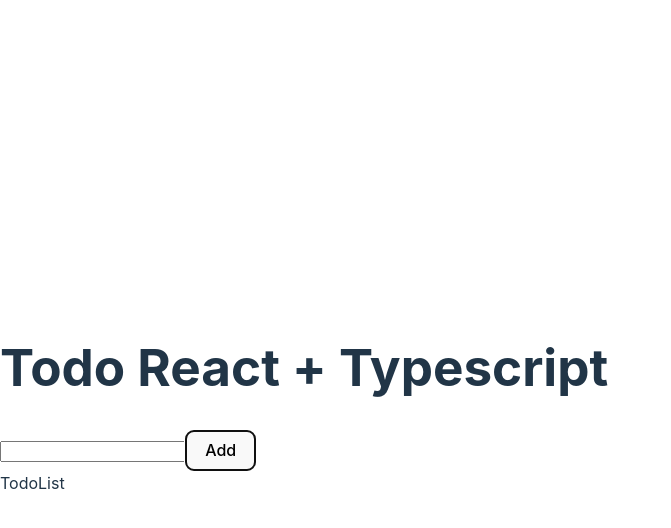
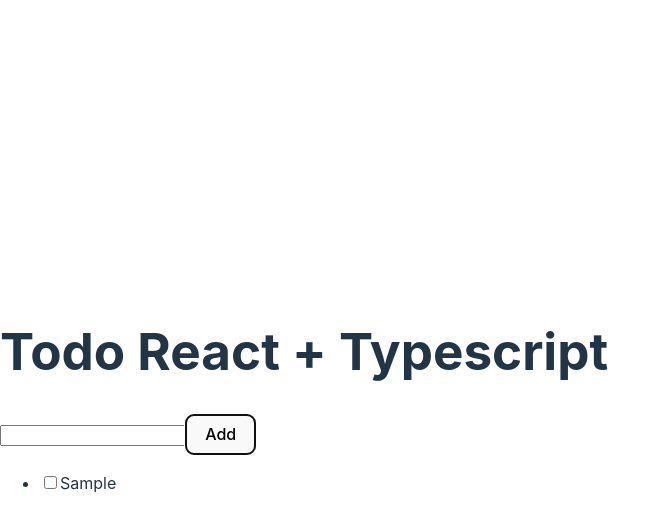
Before and after one commit to MuhammadAsif46/React-with-Typescript-TodoList-NewStyle, a React (Vite) app: page / in a window 1280 px wide. Both pictures are taken after typing "Sample" into the empty fields and a click on the button "Add". Shown: the top 528 px of the page, without its empty margins (0-671 px from the left). Built offline with nearby package versions, Linux system fonts and the light colour scheme.

Commit message:
added toogle and deleted functionalty

```diff
--- a/src/components/TodoList/TodoList.tsx
+++ b/src/components/TodoList/TodoList.tsx
@@ -1,8 +1,34 @@
+import { useTodos } from "../../context/TodoContextProvider";
 
 const TodoList = () => {
+  const { todos ,toogleTodoAsCompleted, todoDeleteHandler} = useTodos();
+
+  let filterData = todos;
   return (
-    <div>TodoList</div>
-  )
-}
+    <div>
+      <ul>
+        {filterData.map((todo) => {
+          return (
+             <li key={todo.id}>
+              <input
+                type="checkbox"
+                id={`todo-${todo.id}`}
+                checked={todo.completed}
+                onChange={()=>toogleTodoAsCompleted(todo.id)}
+              />
+              <label htmlFor={`todo-${todo.id}`}>{todo.task}</label>
 
-export default TodoList
+              {
+                todo.completed && (
+                    <button type="button" onClick={()=> todoDeleteHandler(todo.id)}>Delete</button>
+                )
+              }
+            </li>
+          );
+        })}
+      </ul>
+    </div>
+  );
+};
+
+export default TodoList;
--- a/src/context/TodoContextProvider.tsx
+++ b/src/context/TodoContextProvider.tsx
@@ -1,6 +1,6 @@
 import { ReactNode, useState,createContext, useContext } from 'react';
 
-export type Todo ={
+export type Todo = {
     id:string;
     task:string;
     completed:boolean;
@@ -9,7 +9,9 @@ export type Todo ={
 
 export type Todos = {
     todos:Todo[];
-    addTodoHandler:(task:string) => void;
+    addTodoHandler:(task:string) => void; //call signature:
+    toogleTodoAsCompleted:(id:string) => void;
+    todoDeleteHandler:(id:string) => void;
 }
 
 export type TodoProviderProps ={
@@ -39,8 +41,33 @@ export const TodoContextProvider = ({children}:TodoProviderProps) => {
             return newTodos
         })
     }
+
+// mark completed:
+
+const toogleTodoAsCompleted = (id:string) => {
+    setTodos((prev)=>{
+        let newTodos = prev.map((todo)=>{
+            if (todo.id === id) {
+                return {...todo, completed:!todo.completed}
+            }
+            return todo;
+        })
+        return newTodos;
+    })
+}
+
+// delete Todo:
+
+const todoDeleteHandler = (id:string) =>{
+    setTodos((prev)=>{
+        let newTodos = prev.filter((filterTodo)=>filterTodo.id !== id);
+        return newTodos;
+    })
+}
+
+
   return (
-    <TodoContext.Provider value={{todos,addTodoHandler}}>
+    <TodoContext.Provider value={{todos,addTodoHandler,toogleTodoAsCompleted,todoDeleteHandler}}>
         {children}
     </TodoContext.Provider>
   )
```
